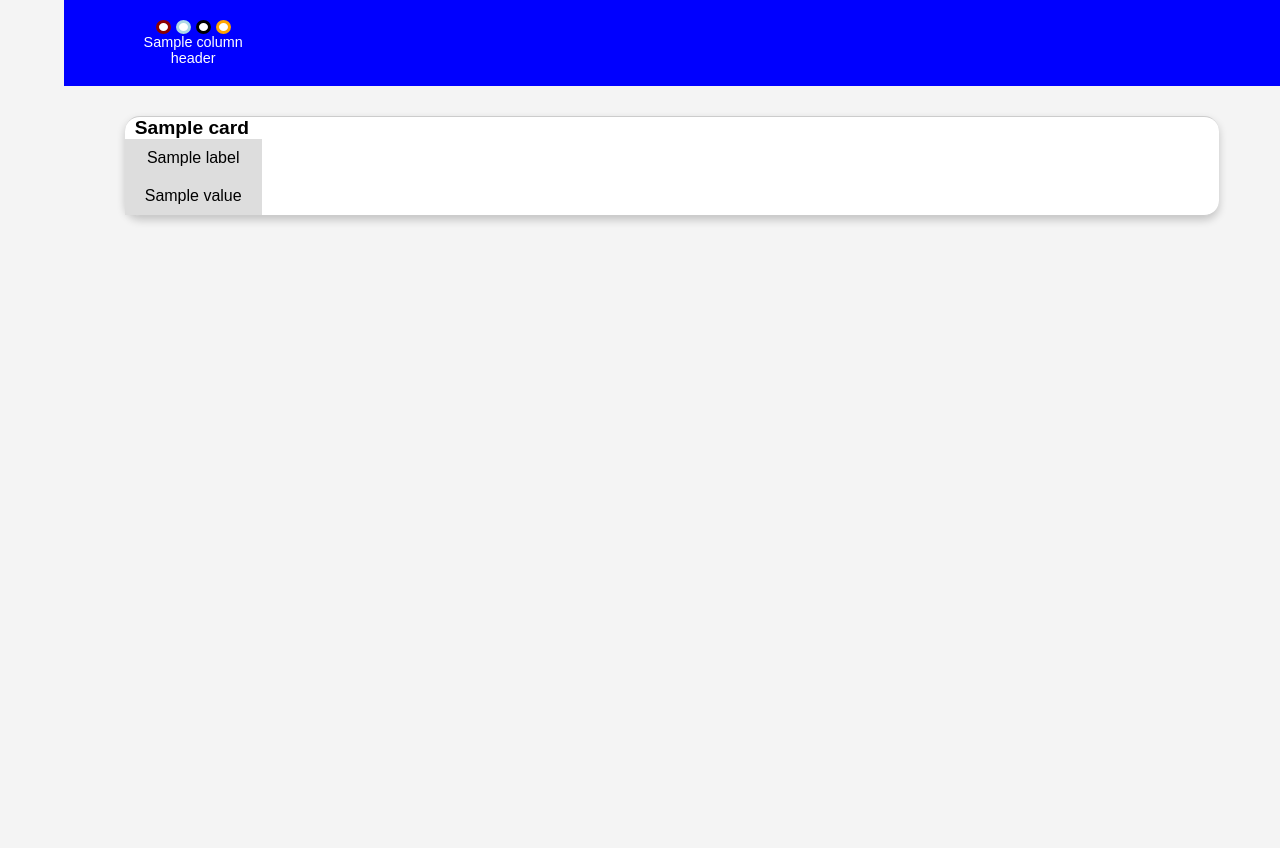
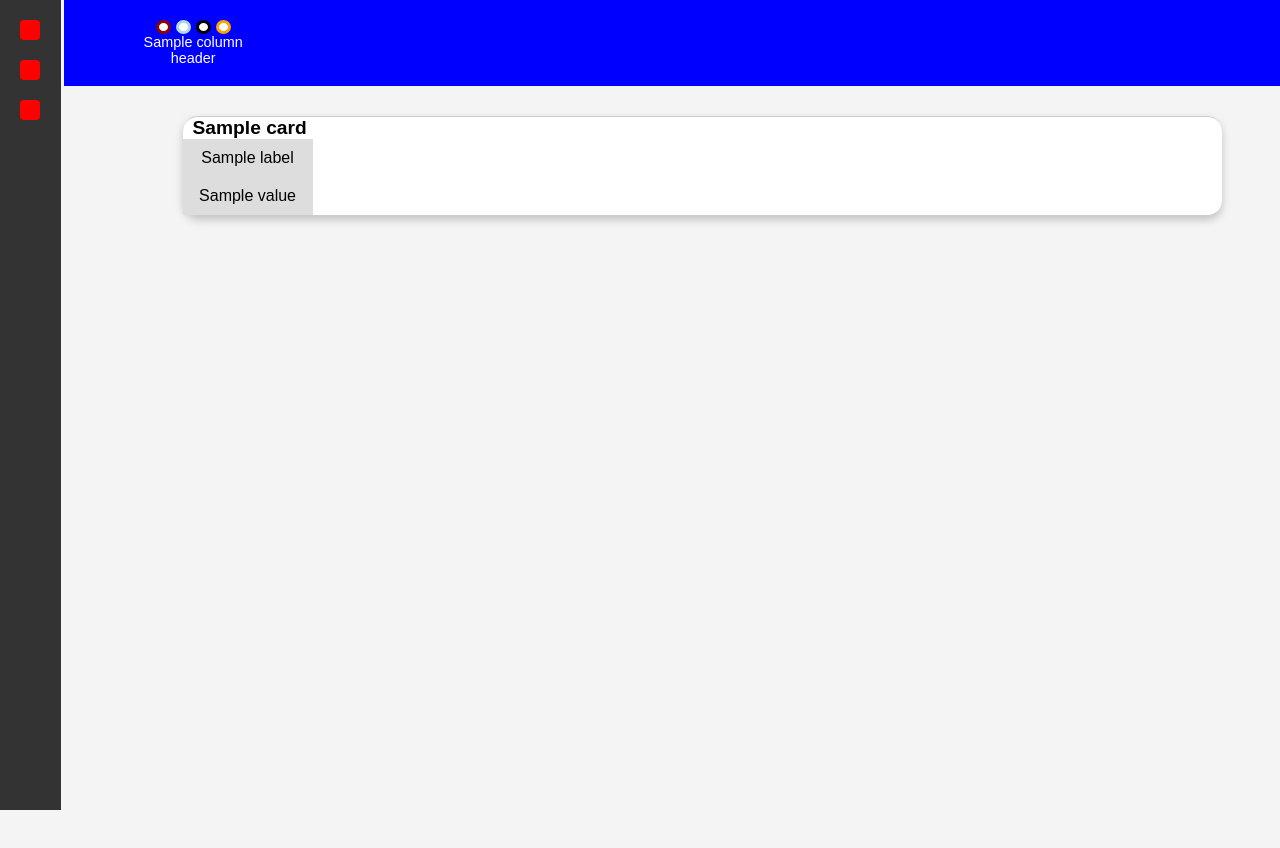
Before and after one commit to artificialname/boardgame, a Flask app: template templates/index.html in a window 1280 px wide. Before the commit the page ends 223 px from the top, so only its background shows below. Run offline with Flask 3, Linux system fonts and the light colour scheme; the template is opened without the code that fills it: most values are stand-ins (such as "Sample title", 1, 10 or a date in 2020).

Commit message:
Update index.html

```diff
--- a/templates/index.html
+++ b/templates/index.html
@@ -10,10 +10,28 @@
             font-family: Arial, sans-serif;
             background-color: #f4f4f4;
             display: flex;
+            height: 100vh;
+            overflow: hidden;
+        }
+
+        /* SIDEBAR */
+        .sidebar {
+            width: 5%;
+            background: #333;
+            color: white;
+            height: 100vh;
+            display: flex;
             flex-direction: column;
             align-items: center;
-            height: 100vh;
-            overflow: hidden;
+            padding-top: 10px;
+        }
+
+        .sidebar-item {
+            width: 20px;
+            height: 20px;
+            margin: 10px 0;
+            background: red;
+            border-radius: 4px;
         }
 
         /* HEADER STYLES */
@@ -128,6 +146,13 @@
     </style>
 </head>
 <body>
+    <!-- SIDEBAR -->
+    <div class="sidebar">
+        <div class="sidebar-item"></div>
+        <div class="sidebar-item"></div>
+        <div class="sidebar-item"></div>
+    </div>
+
     <!-- HEADER -->
     <div class="header-container">
         <div class="header-grid">
```
